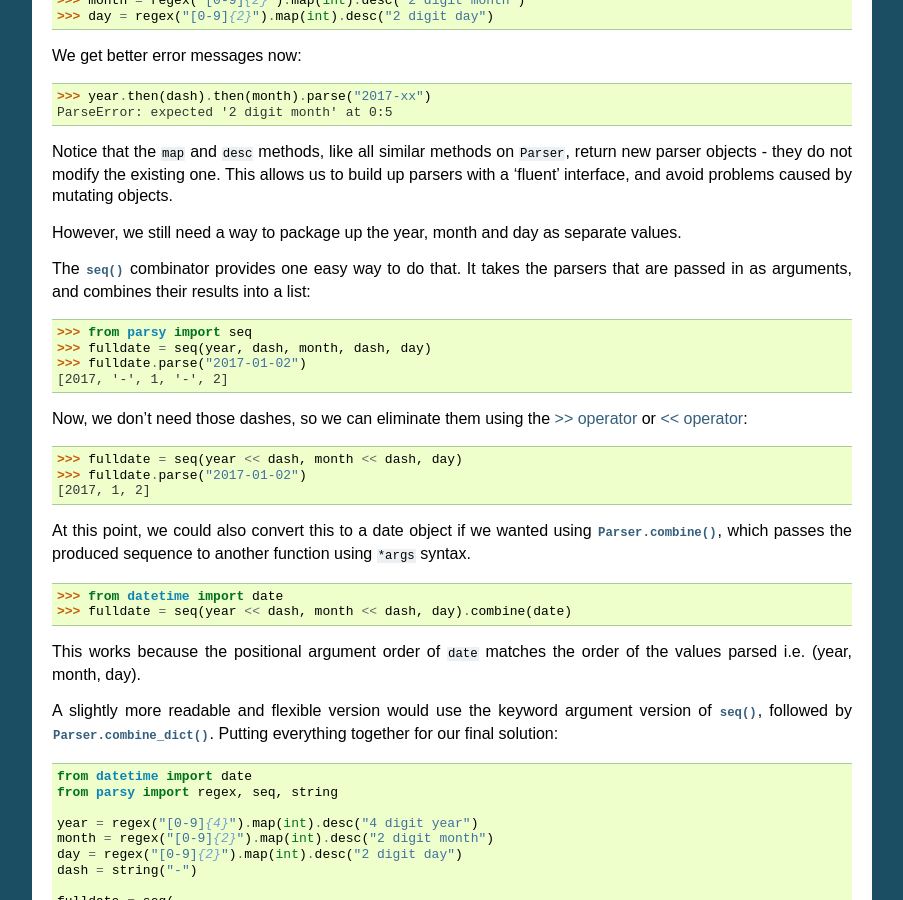
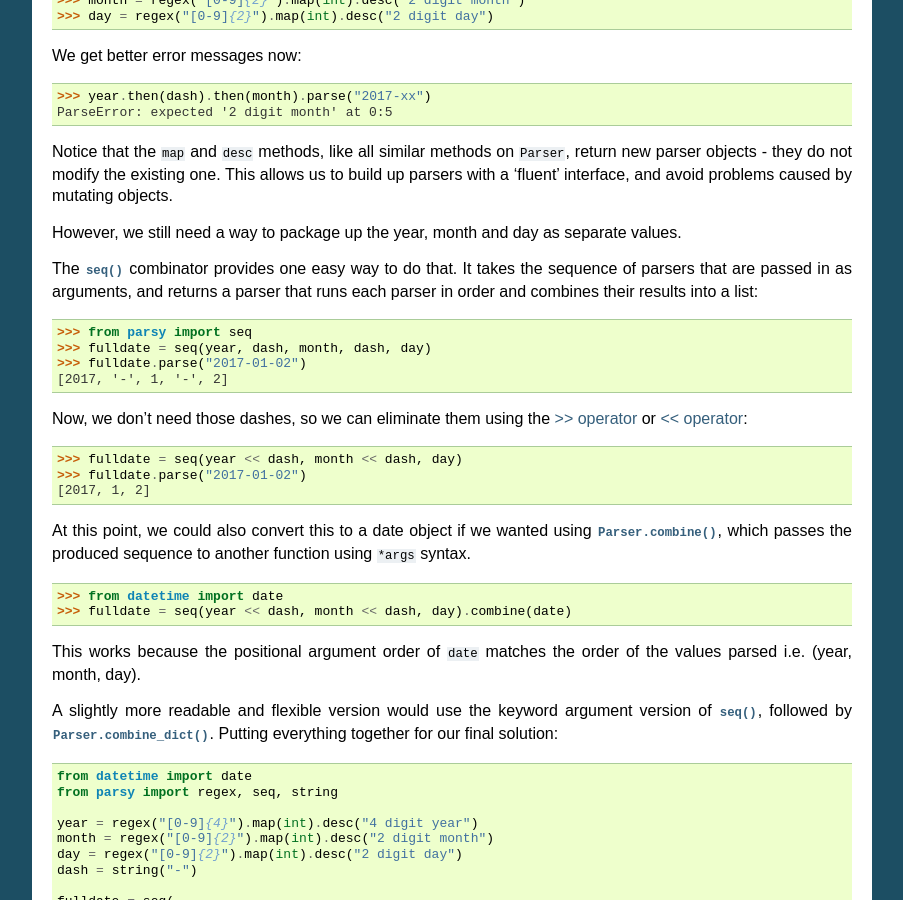
Before and after one commit to python-parsy/parsy, a Sphinx documentation site: the page built from docs/tutorial.rst, in a window 1280 px wide and 900 px high, scrolled down 2118 px. Shown: the whole window, without its empty margins (198-1101 px from the left). Built offline with Sphinx 7.4.7, drawn with Linux system fonts in a browser that asks for light colours.

Commit message:
Docs improvement in tutorial regarding seq

```diff
--- a/docs/tutorial.rst
+++ b/docs/tutorial.rst
@@ -157,8 +157,8 @@ However, we still need a way to package up the year, month and day as separate
 values.
 
 The :func:`seq` combinator provides one easy way to do that. It takes the
-parsers that are passed in as arguments, and combines their results into a
-list:
+sequence of parsers that are passed in as arguments, and returns a parser that
+runs each parser in order and combines their results into a list:
 
 .. code-block:: python
 
```
